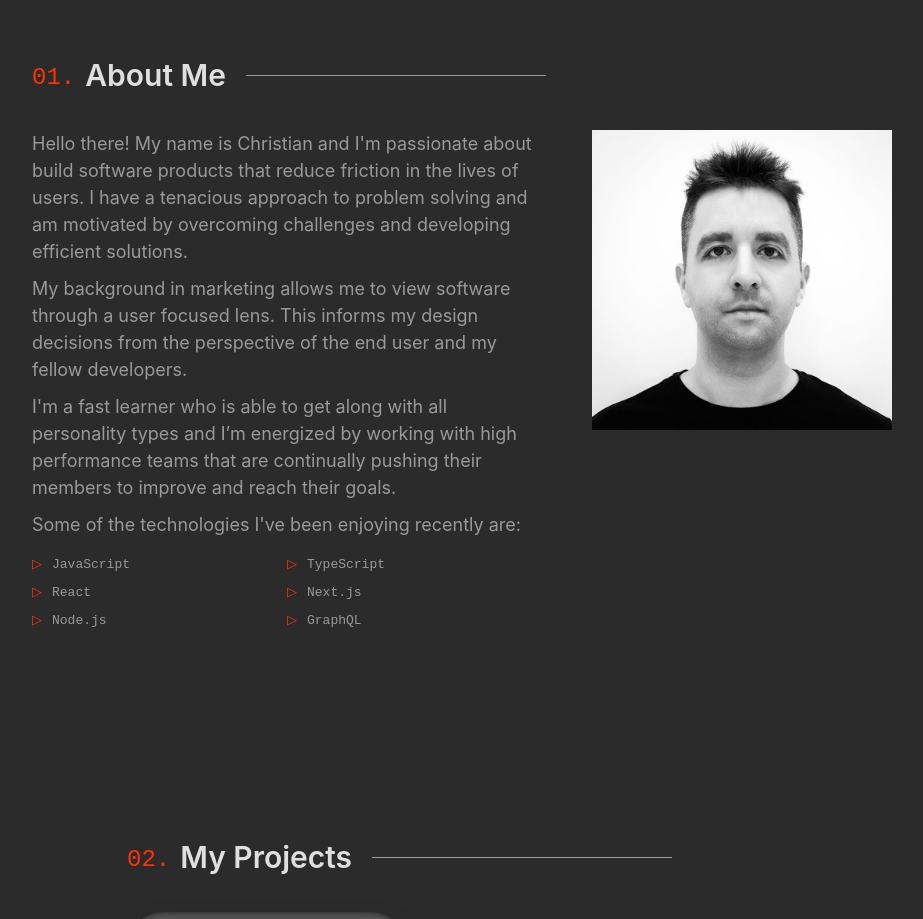
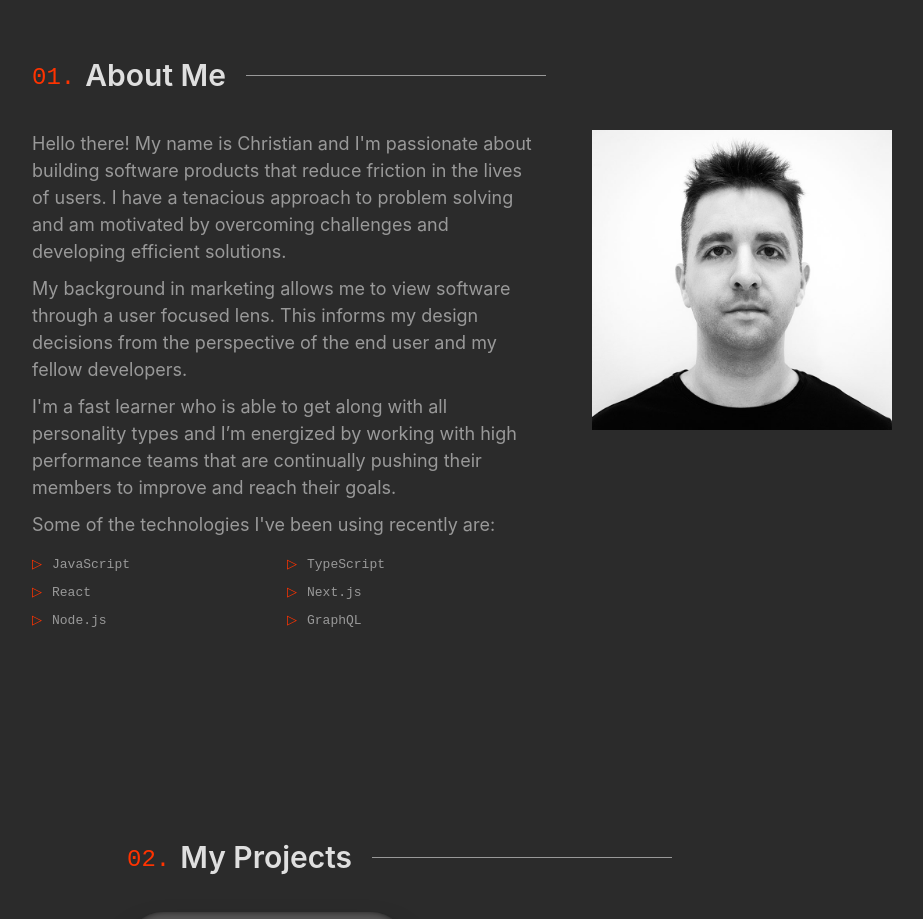
Before and after one commit to christianjbolus/portfolio_v2, a Svelte app: page / in a window 1280 px wide. Shown: the part 840-1759 px from the top of the page, without its empty margins (158-1081 px from the left). Built offline with nearby package versions, Linux system fonts and the light colour scheme.

Commit message:
Fix typo in About section

```diff
--- a/src/components/sections/About.svelte
+++ b/src/components/sections/About.svelte
@@ -11,7 +11,7 @@
       <div class="container">
         <div>
           <p>
-            Hello there!  My name is Christian and I'm passionate about build software products
+            Hello there!  My name is Christian and I'm passionate about building software products
             that reduce friction in the lives of users.  I have a tenacious approach to problem
             solving and am motivated by overcoming challenges and developing efficient solutions.
           </p>
@@ -24,7 +24,7 @@
             I’m energized by working with high performance teams that are continually pushing their
             members to improve and reach their goals.
           </p>
-          <p>Some of the technologies I've been enjoying recently are:</p>
+          <p>Some of the technologies I've been using recently are:</p>
           <ul class="skill-list">
             {#each skills as skill }
               <li>{skill}</li>
```
